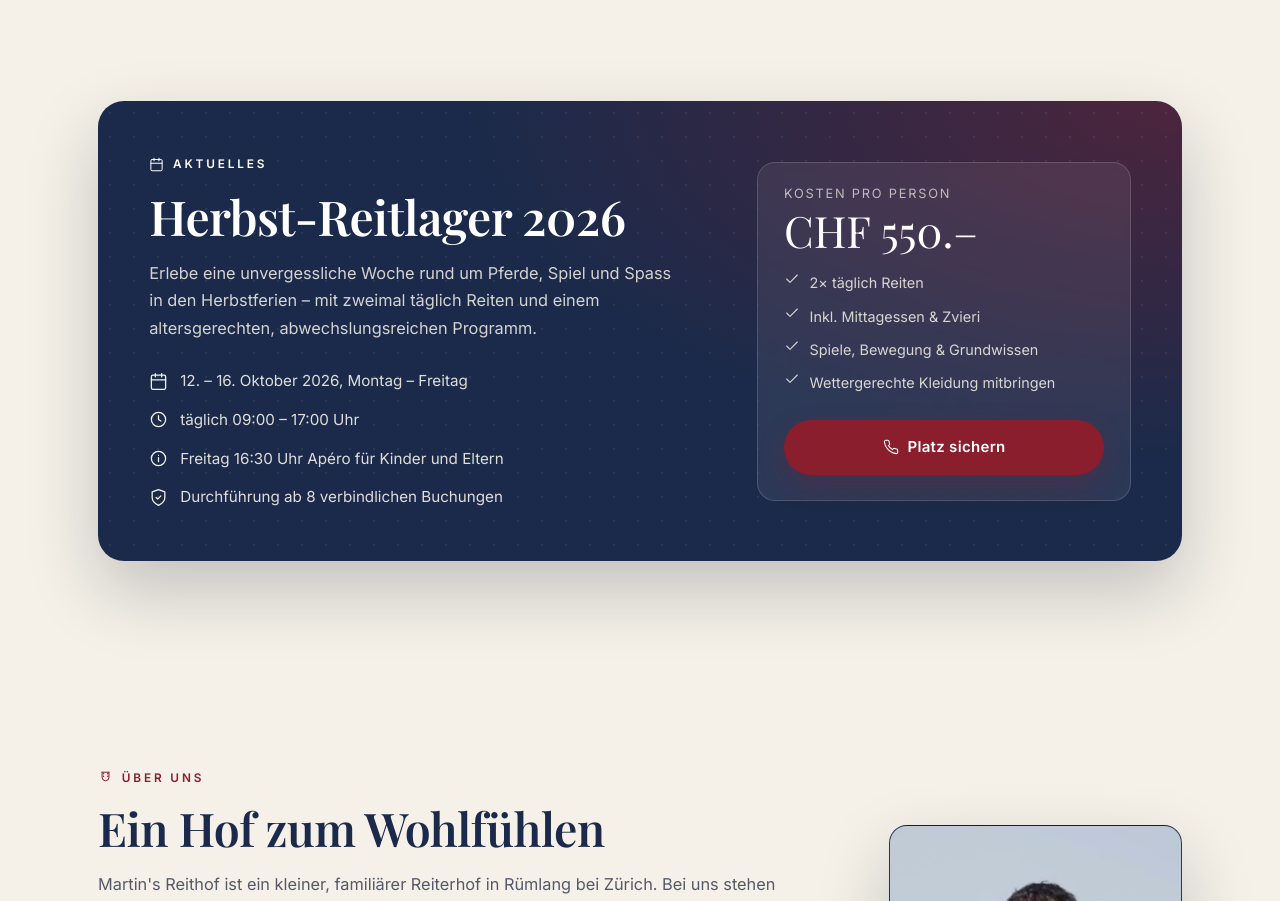
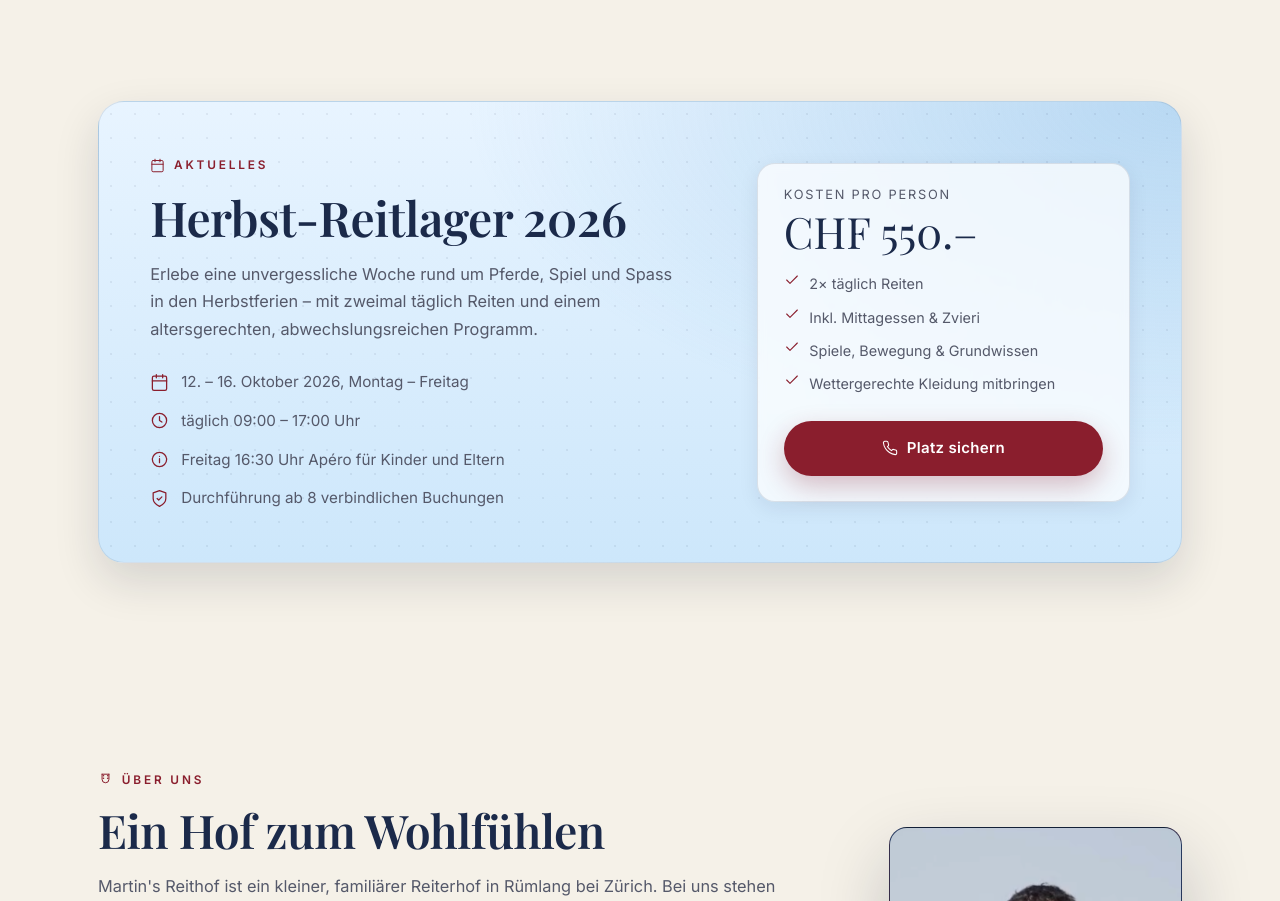
Before and after one commit to jzzh/martins-reithof, an Astro site: page / in a window 1280 px wide. Shown: the part 813-1714 px from the top of the page. Built offline with nearby package versions, Linux system fonts and the light colour scheme; Astro itself is replaced by a stand-in of ours; a web font is replaced by a local one.

Commit message:
Lighten Aktuelles section to sky-blue background

```diff
--- a/src/pages/index.astro
+++ b/src/pages/index.astro
@@ -51,7 +51,7 @@ const serviceOffers = offers.filter(
     <div class="container">
       <div class="event reveal">
         <div>
-          <span class="eyebrow" style="color:var(--white)">
+          <span class="eyebrow" style="color:var(--burgundy)">
             <Icon name="calendar" size={15} /> Aktuelles
           </span>
           <h2>Herbst-Reitlager 2026</h2>
--- a/src/styles/global.css
+++ b/src/styles/global.css
@@ -887,12 +887,13 @@ h4 {
   gap: clamp(1.8rem, 4vw, 3rem);
   align-items: center;
   background:
-    radial-gradient(120% 140% at 100% 0%, rgba(138, 30, 45, 0.45), transparent 55%),
-    var(--navy);
-  color: var(--cream);
+    radial-gradient(120% 140% at 100% 0%, rgba(96, 165, 220, 0.35), transparent 55%),
+    linear-gradient(180deg, #e8f4ff 0%, #cde7fb 100%);
+  color: var(--ink-soft);
+  border: 1px solid rgba(27, 42, 74, 0.1);
   border-radius: 26px;
   padding: clamp(1.8rem, 5vw, 3.2rem);
-  box-shadow: var(--shadow-lg);
+  box-shadow: var(--shadow-md);
   position: relative;
   overflow: hidden;
 }
@@ -901,7 +902,7 @@ h4 {
   content: "";
   position: absolute;
   inset: 0;
-  background-image: radial-gradient(rgba(245, 241, 232, 0.07) 1px, transparent 1px);
+  background-image: radial-gradient(rgba(27, 42, 74, 0.07) 1px, transparent 1px);
   background-size: 24px 24px;
   pointer-events: none;
 }
@@ -912,13 +913,13 @@ h4 {
 }
 
 .event h2 {
-  color: var(--white);
+  color: var(--navy);
   font-size: clamp(1.9rem, 5vw, 3rem);
   margin-top: 0.6rem;
 }
 
 .event__lead {
-  color: rgba(245, 241, 232, 0.85);
+  color: var(--ink-soft);
   margin-top: 1rem;
   max-width: 52ch;
 }
@@ -934,27 +935,28 @@ h4 {
   gap: 0.75rem;
   align-items: flex-start;
   font-size: 0.95rem;
-  color: rgba(245, 241, 232, 0.9);
+  color: var(--ink-soft);
 }
 
 .event__meta svg {
-  color: var(--cream);
+  color: var(--burgundy);
   flex-shrink: 0;
   margin-top: 0.2rem;
 }
 
 .event__side {
-  background: rgba(245, 241, 232, 0.08);
-  border: 1px solid rgba(245, 241, 232, 0.16);
+  background: rgba(255, 255, 255, 0.72);
+  border: 1px solid rgba(27, 42, 74, 0.12);
   border-radius: var(--radius);
   padding: 1.6rem;
   backdrop-filter: blur(4px);
+  box-shadow: var(--shadow-sm);
 }
 
 .event__side .price-tag {
   font-family: var(--serif);
   font-size: clamp(2rem, 6vw, 2.7rem);
-  color: var(--white);
+  color: var(--navy);
   line-height: 1;
 }
 
@@ -964,7 +966,7 @@ h4 {
   font-size: 0.8rem;
   letter-spacing: 0.14em;
   text-transform: uppercase;
-  color: rgba(245, 241, 232, 0.7);
+  color: var(--ink-soft);
   margin-bottom: 0.5rem;
 }
 
@@ -978,7 +980,11 @@ h4 {
   display: flex;
   gap: 0.6rem;
   font-size: 0.9rem;
-  color: rgba(245, 241, 232, 0.85);
+  color: var(--ink-soft);
+}
+
+.event__side li svg {
+  color: var(--burgundy);
 }
 
 .event__side .btn {
```
